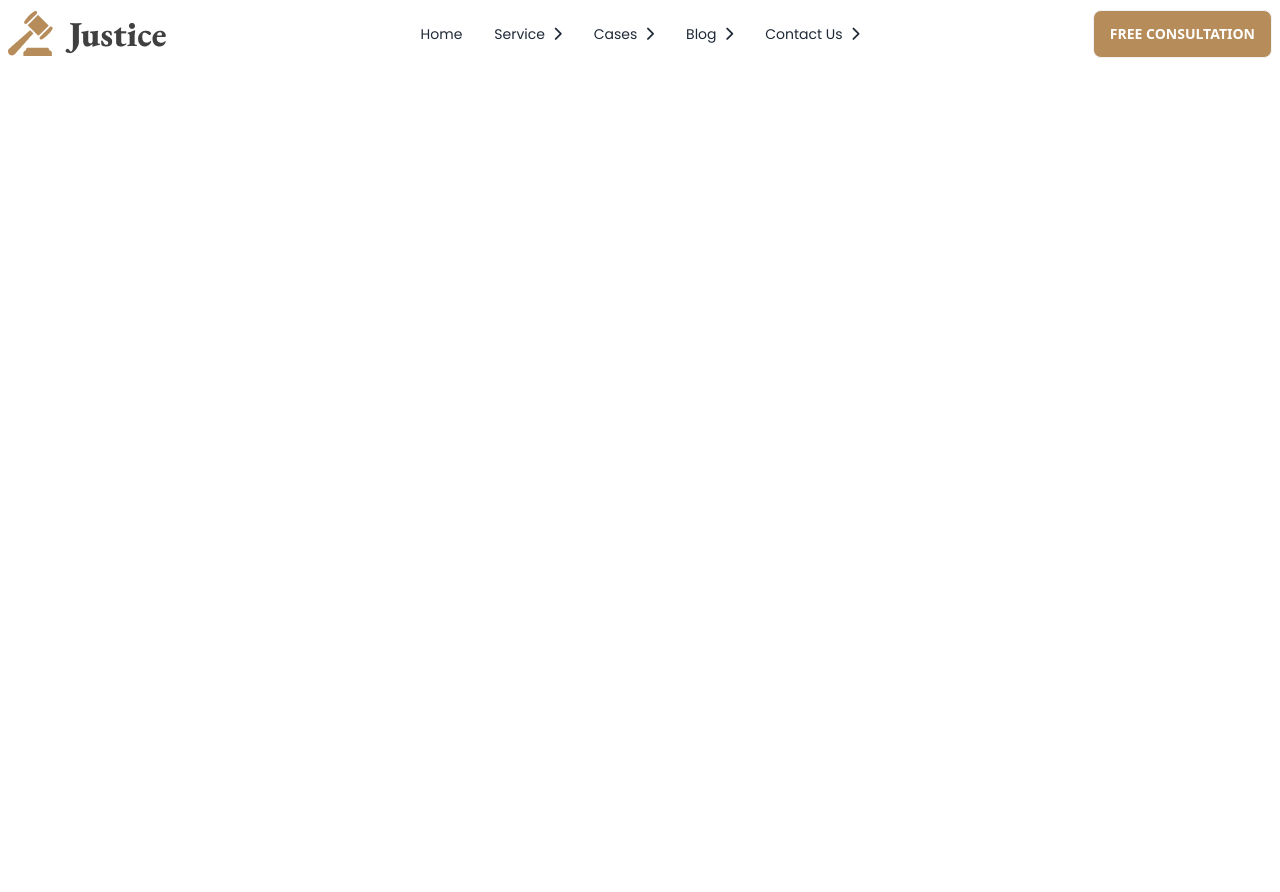
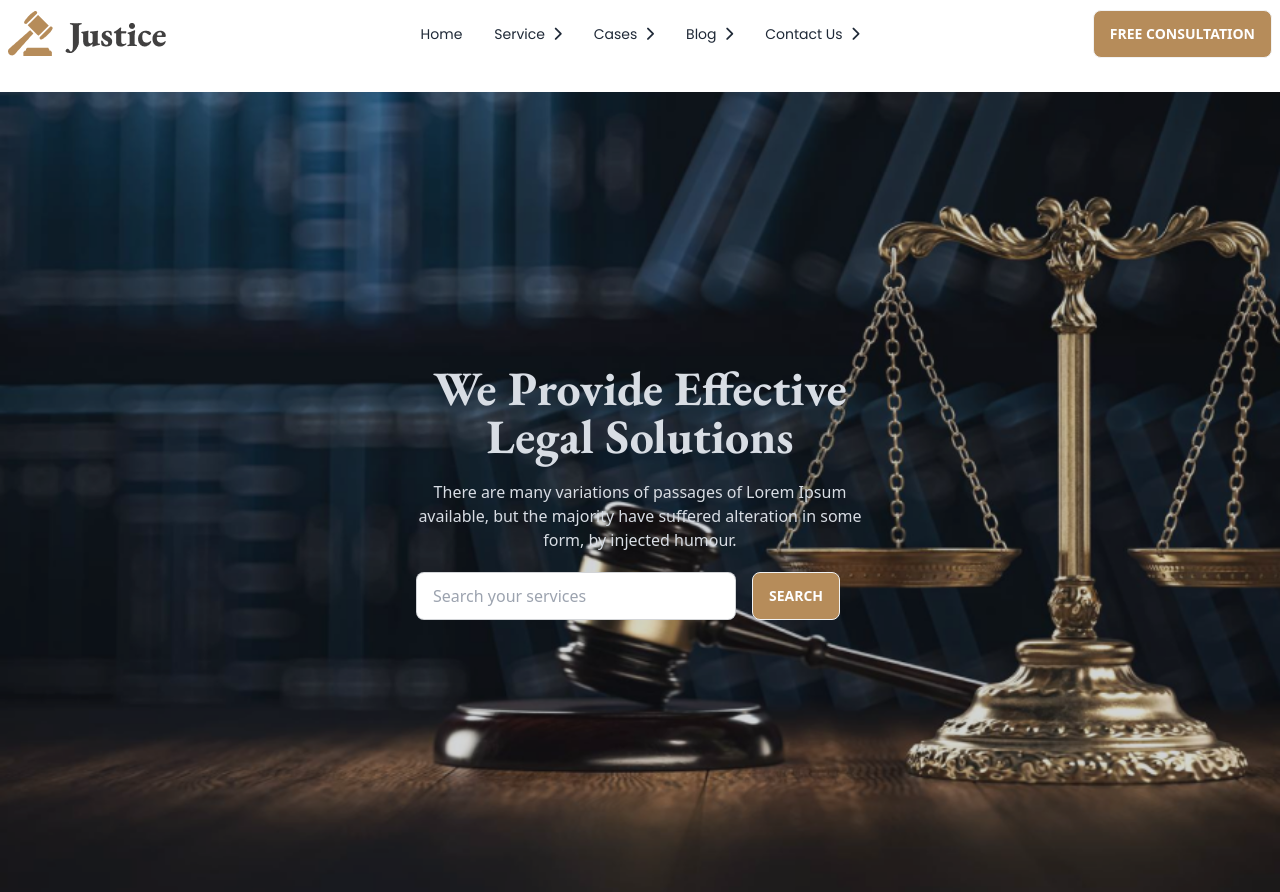
Before and after one commit to Shamimreza82/legal-solution-website-project, a plain HTML site: page index.html in a window 1280 px wide. Before the commit the page ends 800 px from the top, so only its background shows below. Drawn offline with nearby package versions, Linux system fonts and the light colour scheme.

Commit message:
added hero section

```diff
--- a/index.html
+++ b/index.html
@@ -37,6 +37,7 @@
 </head>
 <body class="container m-auto">
     <header>
+<!-- navbar section start -->
         <nav>
             <div class="navbar bg-base-100">
                 <div class="navbar-start">
@@ -68,6 +69,23 @@
                 </div>
               </div>
         </nav>
+<!-- hero section start -->
+    <section class="mt-6">
+        <div class="hero min-h-screen" style="background-image: url(images/banner.png);">
+            <div class="hero-overlay bg-opacity-20"></div>
+            <div class="hero-content text-center text-neutral-content">
+              <div class="max-w-md">
+                <h1 class="mb-5 text-5xl font-bold font-EB-Garamond ">We Provide Effective Legal Solutions</h1>
+                <p class="mb-5 text-base">There are many variations of passages of Lorem Ipsum available, but the majority have suffered alteration in some form, by injected humour.</p>
+                <div class="flex gap-4">
+                    <input type="text" placeholder="Search your services" class="input input-bordered w-full max-w-xs" />
+                    <button class="btn bg-[#B68C5A] text-white">Search</button>
+                </div>
+
+              </div>
+            </div>
+          </div>
+    </section>
     </header>
     <main>
 
```
